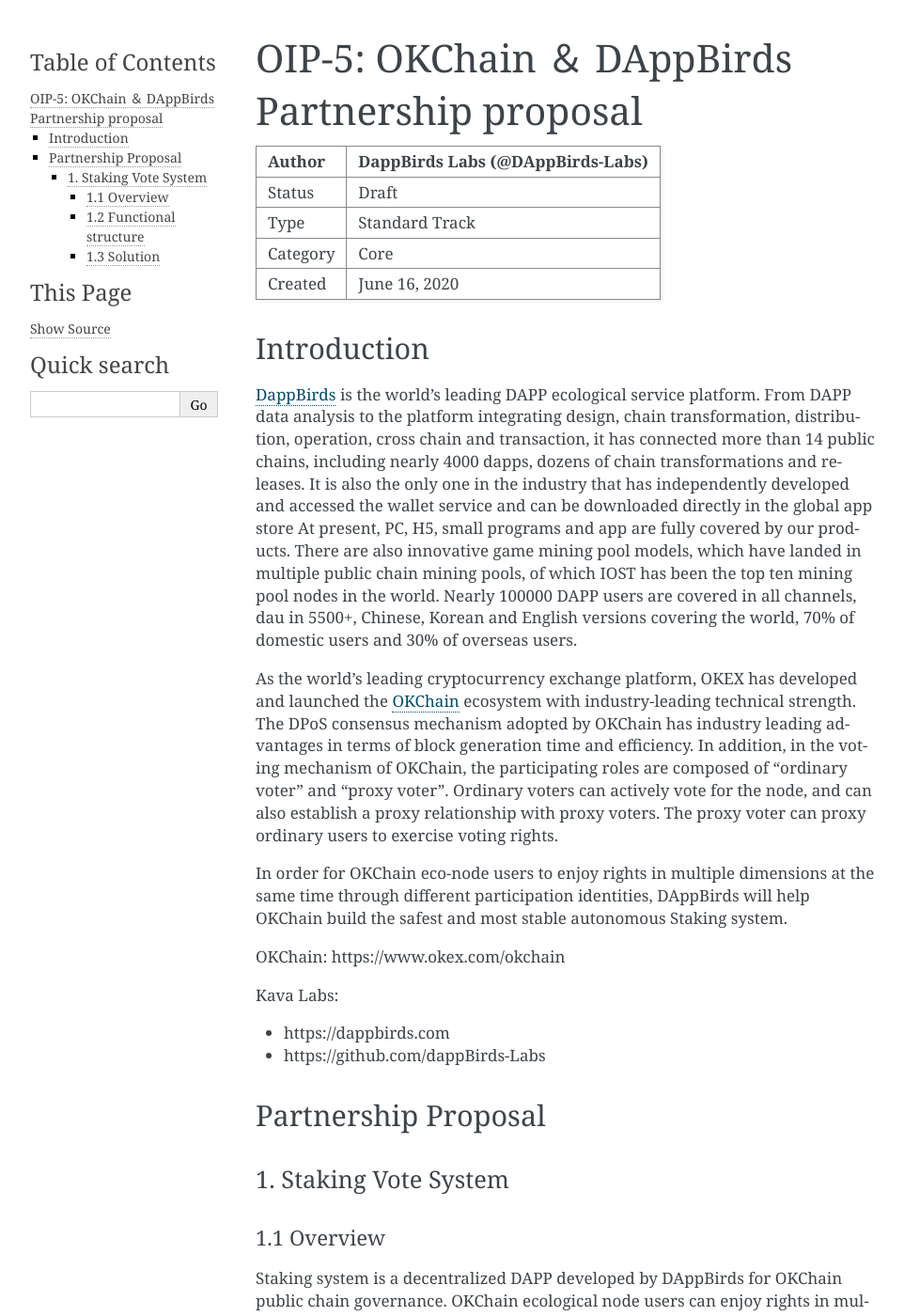
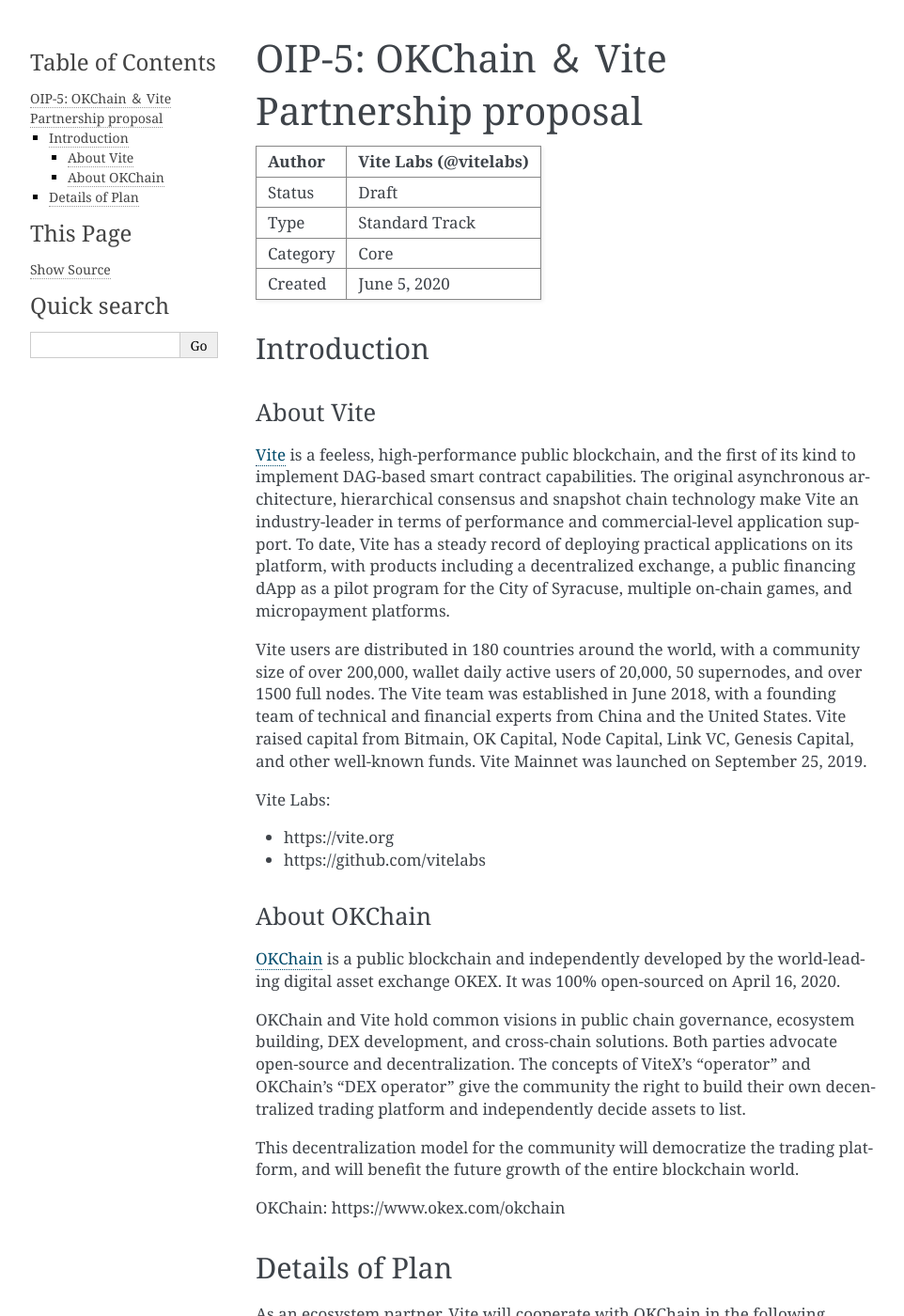
Before and after one commit to okx/KIPs, a Sphinx documentation site: the page built from docs/draft/OIP-5.md, in a window 1280 px wide and 1400 px high. Shown: the whole window at 94% size, without its empty margins (148-1110 px from the left). Built offline with Sphinx 7.4.7, drawn with Linux system fonts in a browser that asks for light colours; some of the changed text lies outside the part shown.

Commit message:
OKChain & Vite partnership proposal (#4)
* DEV: OKChain & Vite partnership proposal

* OKChain & Vite partnership proposal

```diff
--- a/docs/draft/OIP-5.md
+++ b/docs/draft/OIP-5.md
@@ -1,40 +1,53 @@
-# OIP-5: OKChain ＆ DAppBirds Partnership proposal
 
-| Author   | DappBirds Labs (@DAppBirds-Labs) |
+# OIP-5: OKChain ＆ Vite Partnership proposal
+
+| Author   | Vite Labs (@vitelabs) |
 | :------- | ---------------------- |
 | Status   | Draft                  |
 | Type     | Standard Track         |
 | Category | Core                   |
-| Created  | June 16, 2020           |
+| Created  | June 5, 2020           |
 
 ## Introduction
 
-[DappBirds](https://store.dappbirds.com) is the world’s leading DAPP ecological service platform. From DAPP data analysis to the platform integrating design, chain transformation, distribution, operation, cross chain and transaction, it has connected more than 14 public chains, including nearly 4000 dapps, dozens of chain transformations and releases. It is also the only one in the industry that has independently developed and accessed the wallet service and can be downloaded directly in the global app store At present, PC, H5, small programs and app are fully covered by our products. There are also innovative game mining pool models, which have landed in multiple public chain mining pools, of which IOST has been the top ten mining pool nodes in the world. Nearly 100000 DAPP users are covered in all channels, dau in 5500+, Chinese, Korean and English versions covering the world, 70% of domestic users and 30% of overseas users.
+### About Vite
 
-As the world's leading cryptocurrency exchange platform, OKEX has developed and launched the [OKChain](https://www.okex.com/okchain) ecosystem with industry-leading technical strength. The DPoS consensus mechanism adopted by OKChain has industry leading advantages in terms of block generation time and efficiency. In addition, in the voting mechanism of OKChain, the participating roles are composed of "ordinary voter" and "proxy voter". Ordinary voters can actively vote for the node, and can also establish a proxy relationship with proxy voters. The proxy voter can proxy ordinary users to exercise voting rights.
+[Vite](https://vite.org/) is a feeless, high-performance public blockchain, and the first of its kind to implement DAG-based smart contract capabilities. The original asynchronous architecture, hierarchical consensus and snapshot chain technology make Vite an industry-leader in terms of performance and commercial-level application support. To date, Vite has a steady record of deploying practical applications on its platform, with products including a decentralized exchange, a public financing dApp as a pilot program for the City of Syracuse, multiple on-chain games, and micropayment platforms.
 
-In order for OKChain eco-node users to enjoy rights in multiple dimensions at the same time through different participation identities, DAppBirds will help OKChain build the safest and most stable autonomous Staking system.
+Vite users are distributed in 180 countries around the world, with a community size of over 200,000, wallet daily active users of 20,000, 50 supernodes, and over 1500 full nodes. The Vite team was established in June 2018, with a founding team of technical and financial experts from China and the United States. Vite raised capital from Bitmain, OK Capital, Node Capital, Link VC, Genesis Capital, and other well-known funds. Vite Mainnet was launched on September 25, 2019.
+
+Vite Labs:
+
+- https://vite.org
+- https://github.com/vitelabs
+
+### About OKChain
+
+[OKChain](https://www.okex.com/okchain) is a public blockchain and independently developed by the world-leading digital asset exchange OKEX. It was 100% open-sourced on April 16, 2020.
+
+OKChain and Vite hold common visions in public chain governance, ecosystem building, DEX development, and cross-chain solutions. Both parties advocate open-source and decentralization. The concepts of ViteX’s “operator” and OKChain’s “DEX operator” give the community the right to build their own decentralized trading platform and independently decide assets to list.
+
+This decentralization model for the community will democratize the trading platform, and will benefit the future growth of the entire blockchain world.
 
 OKChain: https://www.okex.com/okchain
 
-Kava Labs:
+## Details of Plan
+As an ecosystem partner, Vite will cooperate with OKChain in the following aspects:
 
-- https://dappbirds.com
-- https://github.com/dappBirds-Labs
+1\. Vite Labs will participate in the OKChain Supernode Plan, and OKEx will continue to operate the SBP(Supernode) of Vite.
 
-## Partnership Proposal
+At present, OKEx is an SBP(Snapshot Block Producer) of Vite. After the announcement of more related details on OKChain, Vite Labs will join OKChain’s network and become an active contributor.
 
-### 1. Staking Vote System
+Both Vite and OKChain reached global consensus through the DPOS mechanism. As of now, the first batch of SBPs(Supernode) on the Vite blockchain has been operating steadily for over a year and accumulated great experience through the many successful hard forks, which can be shared with OKChain.
 
-#### 1.1 Overview
-Staking system is a decentralized DAPP developed by DAppBirds for OKChain public chain governance. OKChain ecological node users can enjoy rights in multiple dimensions at the same time through different participation identities, such as obtaining block rewards and voting rewards. The holders of OKB will become the first batch of OKT holders, which will have a very important impact on their participation in multiple public chain participation scenarios such as super nodes, proxy voters, and ecological alliances on OKChain in the future.
+2\. The two parties will jointly develop an open decentralized trading ecosystem, and share DEX operation and governance experience.
 
-In terms of governance, OKChain adopts the super node election rules and dividend mechanism. Through a reasonable and proxy proxy voting mechanism, OKChain ecosystem will generate a total of 21 super nodes; at the same time, the "one vote and multiple vote" node participation method will be the largest To a certain extent reflects and meets the will of the internal nodes of the ecology and the acquisition of multi-dimensional rights.
+From the information released by OKChain, OKchain’s DEX and ViteX decentralized exchange are highly consistent in terms of governance, and are aimed at promoting decentralization for crypto trading. Vite Labs will be sharing experience of decentralized governance in aspects such as operator policies and platform token scenarios.
 
-#### 1.2 Functional structure
+3\. OKChain’s native token OKT will be listed on the ViteX exchange.
 
-![image](/docs/assets/OIP-5/func-struct.png)
+ViteX is a decentralized exchange built on the Vite blockchain that supports listings of cross-chain assets. Vite Labs has integrated many cryptocurrencies, including OKB, into ViteX via a cross-chain manner. After OKT’s issuance, ViteX will be the first batch of exchanges to list OKT.
 
-#### 1.3 Solution
+4\. Vite Labs will support OKChain in its Vite wallet.
 
-OKChain is completely open source and provides developers with the corresponding SDK and JSON-RPC. By docking with OKChain SDK, we can verify the user’s wallet address authority, verify it through the signature information and public key, and assign permissions to the current user, as well as obtain the user’s voting records, accumulated income, income dividends and other information, through JSON-RPC service Obtain node information, display the node list, distinguish super nodes and candidate nodes from UI interaction, and display the node's block revenue, users can choose the node they like. In addition, it also provides good support for proxy voting, which will meet the diverse needs of users.
+Vite Wallet is a multi-chain mobile HD wallet. At present, the wallet has integrated multiple blockchains such as Ethereum, Vite, Grin, and Binance Chain. In the future, Vite Labs plans to integrate OKChain into Vite Wallet to provide a convenient asset management tool for OKChain users.
```
